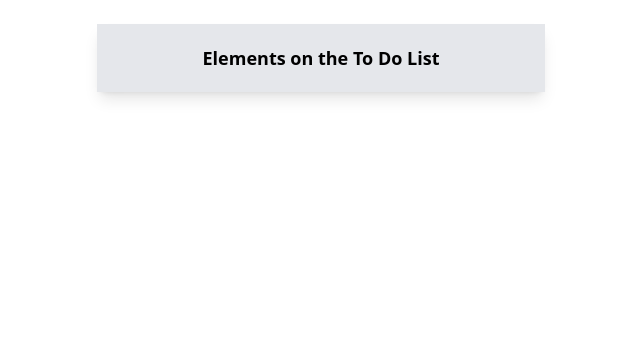
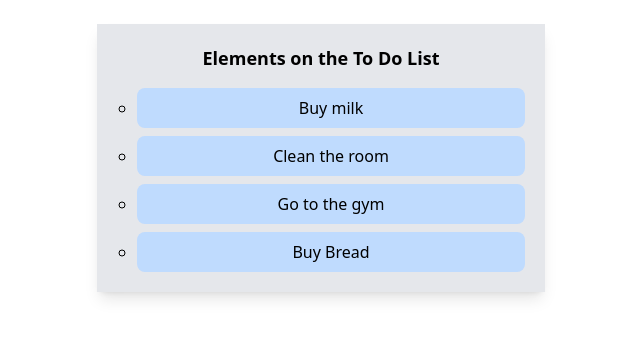
Before and after one commit to uzz-ptl7/BrwsrBased-To-Do-Application, a plain HTML site: page v1.html in a window 1280 px wide. Shown: the whole page, without its empty margins (319-959 px from the left). Drawn offline with nearby package versions, Linux system fonts and the light colour scheme.

Commit message:
Add changes

```diff
--- a/v1.html
+++ b/v1.html
@@ -5,11 +5,16 @@
     <meta name="viewport" content="width=device-width, initial-scale=1.0">
     <script src="https://cdn.tailwindcss.com"></script>
     <title>To-Do List Application</title>
+    <style>
+        li{
+            list-style-type: circle;
+        }
+    </style>
 </head>
 <body>
     <div class="container bg-gray-200 flex flex-col lg:w-[35%] shadow-lg p-3 m-auto my-6">
         <p class="font-semibold text-lg text-center py-2">Elements on the To Do List</p>
-        <ul class="list-disc text-center pl-5" id="taskDisplay">
+        <ul class=" text-center pl-5" id="taskDisplay">
         </ul>
     </div>
 
@@ -17,11 +22,13 @@
         let tasks = ["Buy milk", "Clean the room", "Go to the gym"];
 
         const displayTasks = () => {
-            let taskDisplay = document.getElementById("#taskDisplay");
+            let taskDisplay = document.querySelector("#taskDisplay");
+            let container = document.querySelector(".container");
             taskDisplay.innerHTML = "";
             tasks.forEach((task, index) => {
                 const taskItem = document.createElement('li');
-                taskItem.classList.add('bg-blue-200', 'p-2', 'm-2', 'rounded-lg', 'decoration-none', 'list-none');
+                // container.classList.add('bg-red-600')
+                taskItem.classList.add('bg-blue-200', 'p-2', 'm-2', 'rounded-lg');
                 taskItem.textContent = task;
                 taskDisplay.appendChild(taskItem);
             })
```
